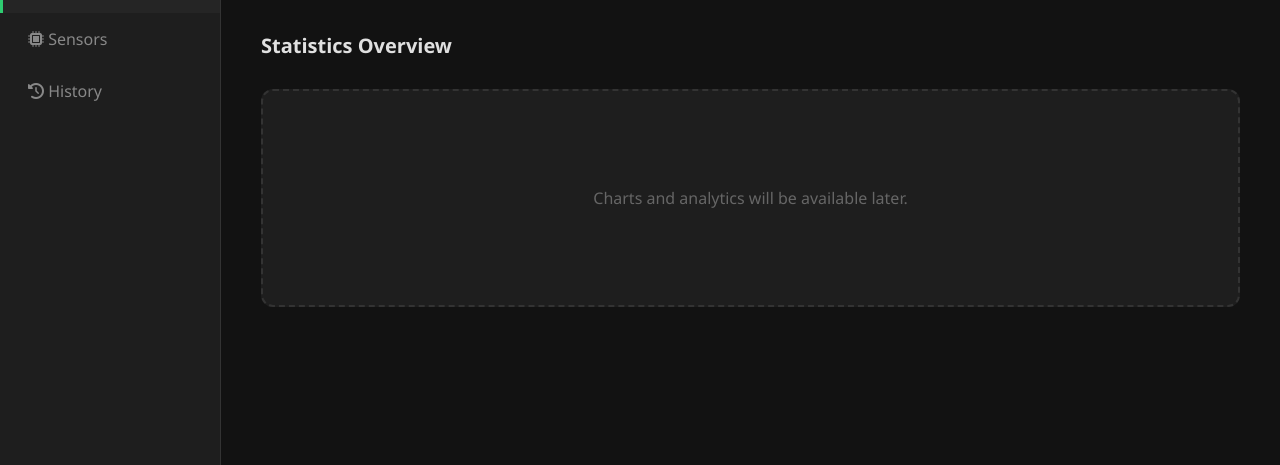
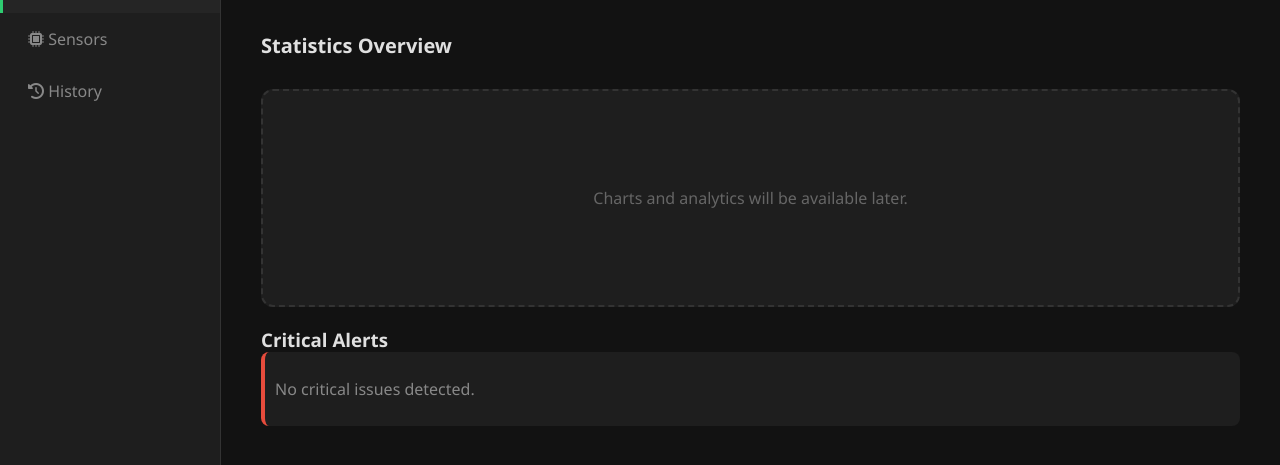
Before and after one commit to fvl1s/Coursework, a plain HTML site: page eco-web/index.html in a window 1280 px wide. Shown: the part 69-534 px from the top of the page. Drawn offline with Linux system fonts and the light colour scheme.

Commit message:
add alerts section to dashboard

```diff
--- a/eco-web/index.html
+++ b/eco-web/index.html
@@ -42,6 +42,13 @@
                     <div class="stats-placeholder">
                         <p>Charts and analytics will be available later.</p>
                     </div>
+
+                    <div class="alerts-section" style="margin-top: 20px;">
+                        <h3>Critical Alerts</h3>
+                        <div id="alerts-container" style="background: #1e1e1e; padding: 10px; border-radius: 8px; border-left: 4px solid #e74c3c; min-height: 50px;">
+                            <p id="no-alerts" style="color: #888;">No critical issues detected.</p>
+                        </div>
+                    </div>
                 </div>
 
                 <div id="sensors-page" class="page-block" style="display: none;">
```
